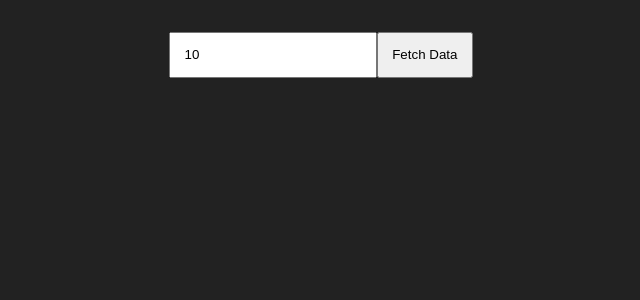
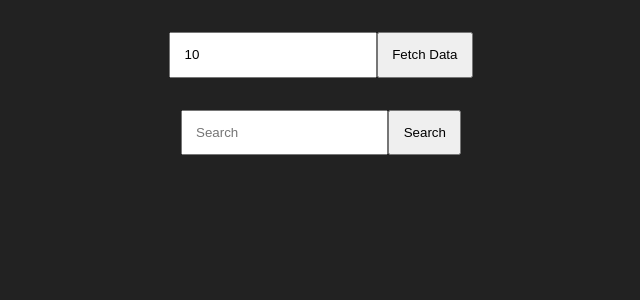
Before and after one commit to bukkosky/React-list-app, a React (Create React App) app: page / in a window 1280 px wide. Shown: the top 300 px of the page, without its empty margins (319-959 px from the left). Built offline with nearby package versions, Linux system fonts and the light colour scheme.

Commit message:
added search component

```diff
--- a/src/App.js
+++ b/src/App.js
@@ -1,21 +1,32 @@
 import React, { Component } from 'react';
 import FetchForm from './components/FetchForm'
 import ListItem from './components/ListItem'
+import FilterInput from './components/FilterInput'
 import './App.css';
+import { sortComparator } from './utils'
 
 const API_URL = 'https://sandbox-rkrajewski.firebaseio.com/photos.json?orderBy=%22id%22&startAt=0&endAt='
+
+
+
 
 class App extends Component {
 
     state = {
-        fetchedData: []
+        fetchedData: [],
+        filterData: []
     };
 
-    fetchDate = (numberOfItemsToFetch) => {
+    filterData = (dataToFilter) => {
+        console.log(dataToFilter)
+    };
+
+    fetchData = (numberOfItemsToFetch) => {
 
         fetch(API_URL + numberOfItemsToFetch)
             .then(response => response.json())
             .then(Object.values)
+            .then(fetchedData => fetchedData.sort(sortComparator))
             .then(fetchedData => {
                 this.setState({
                     fetchedData
@@ -26,12 +37,12 @@ class App extends Component {
 
 
   render() {
-    const {fetchedData} = this.state
+    const {fetchedData} = this.state;
 
     return (
       <div className="App">
-          <FetchForm onSubmit={this.fetchDate} />
-
+          <FetchForm onSubmit={this.fetchData} />
+          <FilterInput onSubmit={this.filterData} />
              <div>
                  {fetchedData.map(({ id, title, image, rating}) => (
                      <ListItem key={id}
@@ -40,6 +51,7 @@ class App extends Component {
                                rating={rating}/>
                  ))}
              </div>
+
       </div>
     );
   }
--- /dev/null
+++ b/src/components/FilterInput.js
@@ -0,0 +1,35 @@
+import React, { Component } from 'react';
+import '../App.css';
+
+
+class FilterInput extends Component {
+
+    state = {
+        dataToFilter: ""
+    };
+
+    submit = (e) => {
+        e.preventDefault();
+        this.props.onSubmit(this.state.dataToFilter);
+    };
+
+    change = (e) => {
+        this.setState({
+            dataToFilter: e.target.value
+        })
+    };
+
+
+
+    render() {
+        return(
+            <form onSubmit={this.submit}>
+                <input type="text" onChange={this.change} value={this.state.dataToFilter} placeholder="Search" />
+                <input type="submit" value="Search"/>
+            </form>
+        )
+    }
+}
+
+
+export default FilterInput;
--- a/src/components/ListItem.js
+++ b/src/components/ListItem.js
@@ -11,7 +11,7 @@ class ListItem extends Component {
                 <div>
                     {image ?
                         <img src={image} alt=""/> :
-                        <span> NO IMAGE :</span>
+                        <span> NO IMAGE :(</span>
                     }
                 </div>
                 <div>{title}</div>
--- /dev/null
+++ b/src/utils.js
@@ -0,0 +1,9 @@
+
+export const sortComparator = (left, right) => {
+    if (left.rating > right.rating) {
+        return 1
+    } else if (left.rating < right.rating) {
+        return -1
+    }
+    return 0
+}
```
Lines whose indentation alone changed are shown as unchanged.
